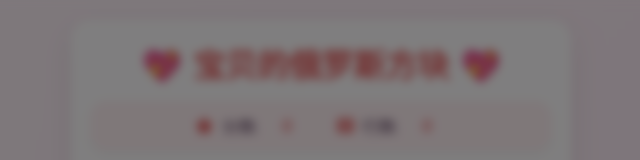
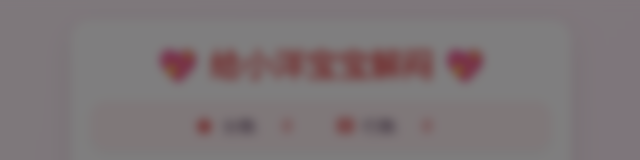
Before and after one commit to Taylor151045/YYDW, a plain HTML site: page index.html in a window 1280 px wide. Shown: the top 160 px of the page, without its empty margins (319-959 px from the left). Drawn offline with Linux system fonts and the light colour scheme.

Commit message:
Update index.html

```diff
--- a/index.html
+++ b/index.html
@@ -3,7 +3,7 @@
 <head>
     <meta charset="UTF-8">
     <meta name="viewport" content="width=device-width, initial-scale=1.0, maximum-scale=1.0, user-scalable=no">
-    <title>宝贝的俄罗斯方块</title>
+    <title>给小洋宝宝解闷</title>
     <link rel="stylesheet" href="https://cdnjs.cloudflare.com/ajax/libs/font-awesome/6.4.0/css/all.min.css">
     <style>
         * {
@@ -245,7 +245,7 @@
 <body>
     <div class="game-container">
         <div class="game-header">
-            <h1 class="game-title">💖 宝贝的俄罗斯方块 💖</h1>
+            <h1 class="game-title">💖 给小洋宝宝解闷 💖</h1>
             <div class="game-info">
                 <div class="info-item">
                     <i class="fas fa-star"></i> 分数: <span id="score">0</span>
```
